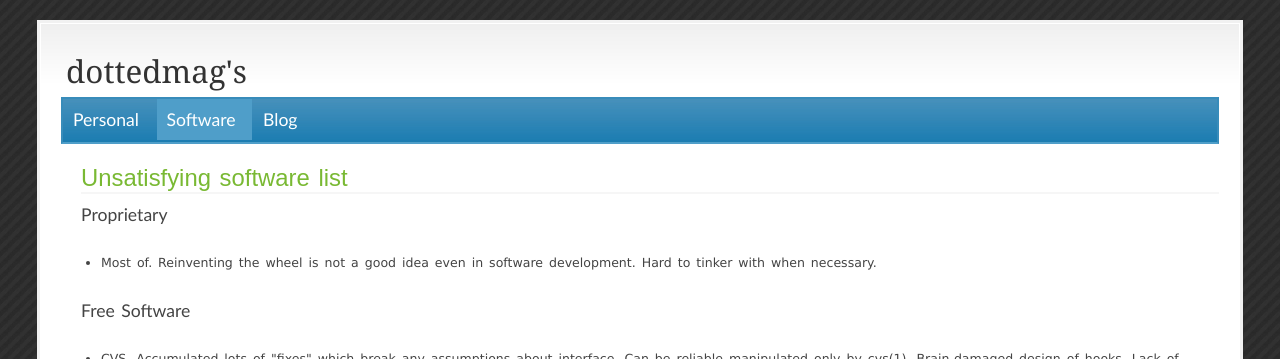
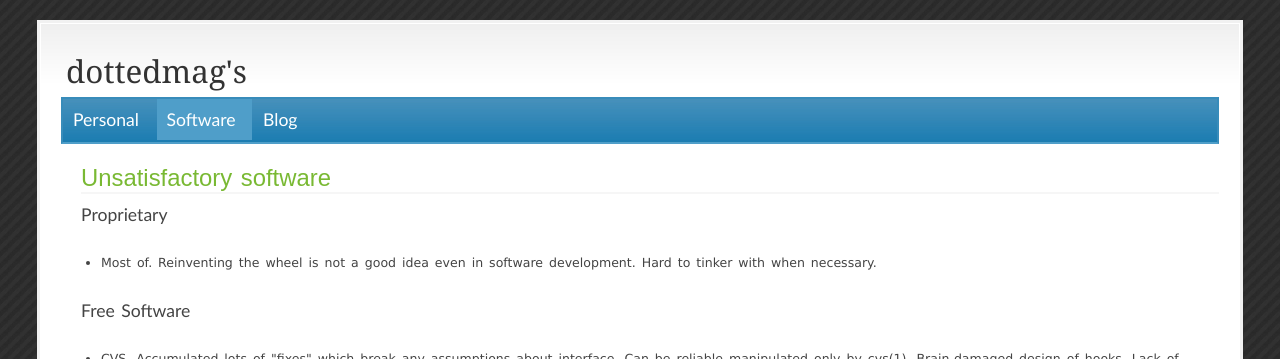
Before and after one commit to dottedmag/dottedmag.net, a Jekyll site: the page built from software/unsatisfactory/index.html, in a window 1280 px wide. Shown: the top 359 px of the page. Built offline with Jekyll 4.4.1, drawn with Linux system fonts in a browser that asks for light colours; Markdown is read by kramdown in place of the engine named in the settings.

Commit message:
Rename page

```diff
--- a/software/index.html
+++ b/software/index.html
@@ -26,4 +26,4 @@ Software I have contributed to:
     </ul>
   </li>
 </ul>
-<a href="/software/unsatisfying/">Software I have tried and found unsatisfying</a>
+<a href="/software/unsatisfactory/">Software I have tried and found unsatisfactory</a>
--- a/software/unsatisfying/index.html
+++ b/software/unsatisfactory/index.html
@@ -1,9 +1,9 @@
 ---
 layout: default
-title: Unsatisfying software
+title: Unsatisfactory software
 section: Software
 ---
-<h2>Unsatisfying software list</h2>
+<h2>{{ page.title }}</h2>
 <h3>Proprietary</h3>
 <ul>
   <li>Most of. Reinventing the wheel is not a good idea even in software
```
